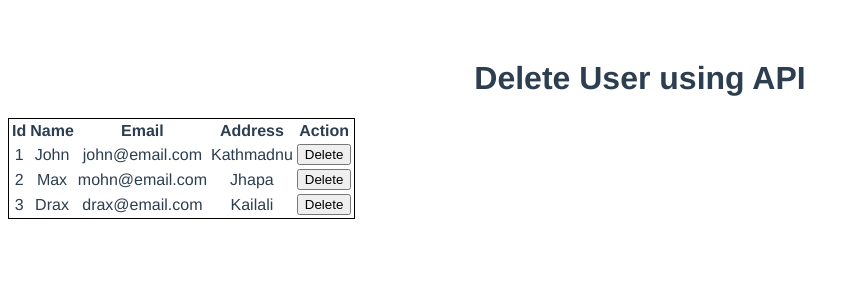
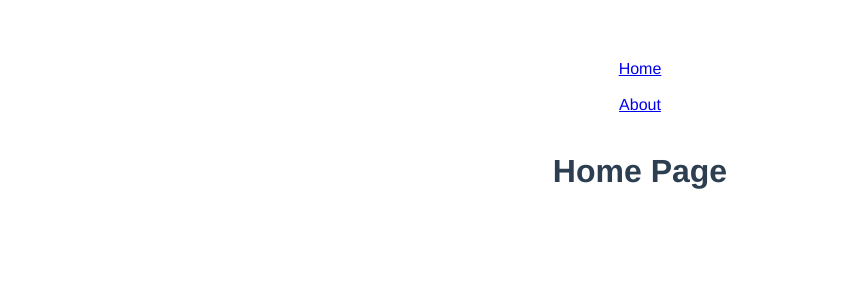
Before and after one commit to AayushN01/getting-started-with-VueJs, a Vue app: page / in a window 1280 px wide. Shown: the top 300 px of the page, without its empty margins (0-859 px from the left). Built offline with nearby package versions, Linux system fonts and the light colour scheme; data requests are answered from the project's data file.

Commit message:
Basic Routing

```diff
--- a/package.json
+++ b/package.json
@@ -14,7 +14,8 @@
     "popper.js": "^1.16.1",
     "portal-vue": "^2.1.7",
     "vue": "^3.2.13",
-    "vue-axios": "^3.4.1"
+    "vue-axios": "^3.4.1",
+    "vue-router": "^4.1.2"
   },
   "devDependencies": {
     "@babel/eslint-parser": "^7.12.16",
--- a/src/App.vue
+++ b/src/App.vue
@@ -13,7 +13,10 @@
      <!-- <EmployeeListComponent/> -->
      <!-- <BootstrapComponent/> -->
      <!-- <PostComponent/> -->
-     <UserDeleteComponent/>
+     <!-- <UserDeleteComponent/> -->
+     <router-link to="/">Home</router-link> <br><br>
+     <router-link to="/about">About</router-link> <br><br>
+     <router-view></router-view>
    </div>
 </template>
 
@@ -21,7 +24,7 @@
 // import EmployeeListComponent from './components/EmployeeListComponent.vue';
 // import BootstrapComponent from './components/BootstrapComponent.vue';
 // import PostComponent from './components/PostComponent.vue';
-import UserDeleteComponent from './components/UserDeleteComponent.vue';
+// import UserDeleteComponent from './components/UserDeleteComponent.vue';
 // import HelloWorld from './components/HelloWorld.vue'
 // import HomeComponent from './components/HomeComponent.vue'
 // import MainComponent from './components/MainComponent.vue'
@@ -32,7 +35,7 @@ export default {
     // EmployeeListComponent,
     // BootstrapComponent,
     // PostComponent,
-    UserDeleteComponent
+    // UserDeleteComponent
 },data(){
   return{
     display:true
--- /dev/null
+++ b/src/components/AboutPageComponent.vue
@@ -0,0 +1,11 @@
+<template>
+    <div>
+        <h1>About Page</h1>
+    </div>
+</template>
+
+<script>
+export default {
+    name:'AboutPageComponent',
+}
+</script>
--- /dev/null
+++ b/src/components/HomePageComponent.vue
@@ -0,0 +1,11 @@
+<template>
+    <div>
+        <h1>Home Page</h1>
+    </div>
+</template>
+
+<script>
+export default {
+    name:'HomePageComponent',
+}
+</script>
--- a/src/main.js
+++ b/src/main.js
@@ -1,5 +1,5 @@
 import { createApp } from 'vue'
 import App from './App.vue'
+import router from './routes';
 
-
-createApp(App).mount('#app')
+createApp(App).use(router).mount('#app')
--- /dev/null
+++ b/src/routes.js
@@ -0,0 +1,15 @@
+import {createWebHistory, createRouter} from 'vue-router'
+import HomePageComponent from './components/HomePageComponent.vue';
+import AboutPageComponent from './components/AboutPageComponent.vue';
+
+const routes = [
+    {name:'Home',path:'/',component:HomePageComponent},
+    {name:'About',path:'/about',component:AboutPageComponent},
+];
+
+const router = createRouter({
+    history:createWebHistory(),
+    routes
+});
+
+export default router;
```
Also changed, not shown: 1 other file (tests, documents, lock files or other folders).
